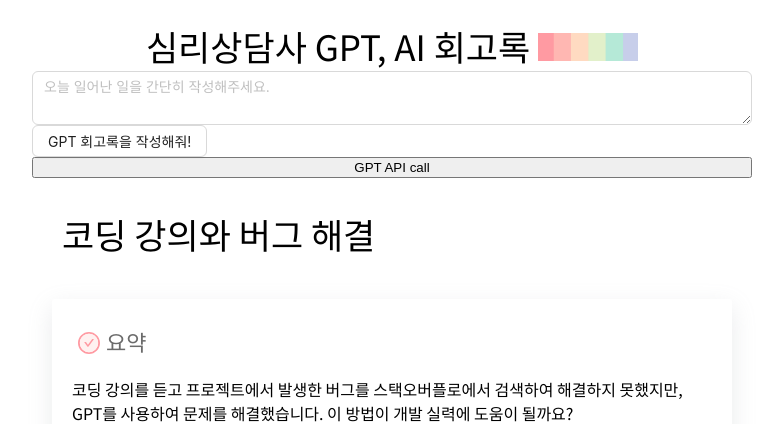
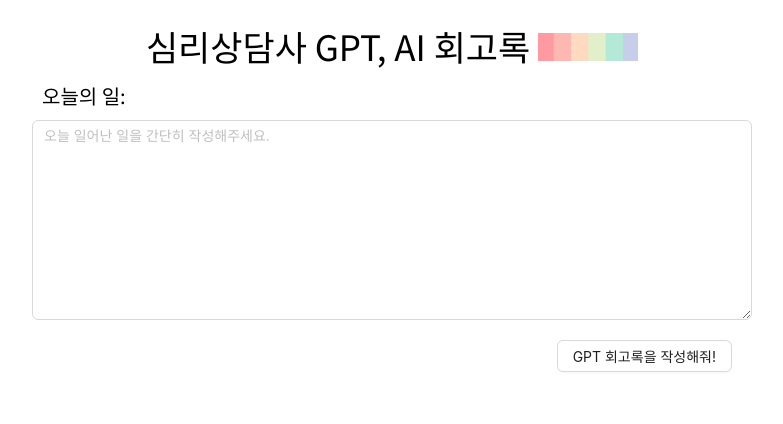
Before and after one commit to gull2365/gpt-diary, a React (Vite) app: page / in a window 1280 px wide. Shown: the top 424 px of the page, without its empty margins (248-1031 px from the left). Built offline with nearby package versions, Linux system fonts and the light colour scheme.

Commit message:
feat: 테스팅 및 코드 정리

```diff
--- a/src/App.jsx
+++ b/src/App.jsx
@@ -4,6 +4,7 @@
 import styled from "styled-components";
 import logo from "./assets/logo.png";
 import { DiaryDisplay } from "./Components/DiaryDisplay";
+import { message } from "antd";
 
 const dummyData = JSON.parse(`
 { "title": "코딩 강의와 버그 해결", "thumbnail": "https://source.unsplash.com/1600x900/?coding", "summary": "코딩 강의를 듣고 프로젝트에서 발생한 버그를 스택오버플로에서 검색하여 해결하지 못했지만, GPT를 사용하여 문제를 해결했습니다. 이 방법이 개발 실력에 도움이 될까요?", "emotional_content": "오늘은 코딩 강의를 들었습니다. 강의를 듣고 나서 프로젝트를 진행하던 중 버그가 많이 발생했습니다. 처음에는 스택오버플로에서 해당 버그에 대해 검색을 해보았지만, 원하는 답을 얻지 못했습니다. 저의 능력으로는 문제를 해결할 수 없다는 생각에 낙담했습니다. 그런데, 교수님께서 GPT를 사용하여 버그를 해결하는 방법을 알려주셨습니다. 이 방법을 사용하여 문제를 해결했고, 프로젝트를 성공적으로 완료했습니다. 하지만, 제 개발 실력에 도움이 됐을까요? 과연 이렇게 해결하는 것이 개발자로서 성장하는 데 도움이 될까요?", "emotional_result": "이번 경험을 통해 저는 자신의 능력에 대한 의문과 불안을 느꼈습니다. 스택오버플로에서 해결책을 찾지 못한 것으로 보아, 제 개발 실력이 부족하다는 생각이 들었습니다. 또한, GPT를 사용하여 문제를 해결했지만, 이 방법이 제 실력을 향상시키는 데에는 도움이 되지 않았을까 하는 의문도 들었습니다.", "analysis": "이번 상황에서는 저의 개발 실력에 대한 의문과 불안이 두드러졌습니다. 개발자로서 성장하기 위해서는 스택오버플로에서의 검색뿐만 아니라 다양한 학습과 경험이 필요합니다. GPT를 사용하여 문제를 해결한 것은 임시적인 해결책이었을 수 있으며, 제 실력 향상에는 한계가 있을 수 있습니다. 따라서, 제 개발 실력을 향상시키기 위해서는 더 많은 학습과 실전 경험이 필요할 것입니다.", "Action_list": [ "스택오버플로에서만 의존하지 말고, 다양한 자료와 학습 자료를 참고하여 개발 실력을 향상시킬 것", "다른 개발자들과의 소통과 협업을 통해 실전 경험을 쌓을 것", "정기적으로 자기 평가를 진행하여 개발 실력을 체크하고 개선할 것" ] }
@@ -12,6 +13,7 @@
 function App() {
   const [data, setData] = useState(dummyData);
   const [isLoading, setIsLoading] = useState(false);
+  const [messageApi, contextHolder] = message.useMessage();
 
   const handleClickAPICall = async (userInput) => {
     try {
@@ -22,12 +24,15 @@
       setData(JSON.parse(message));
     } catch (error) {
       console.log(error);
+      messageApi.open({
+        type: "error",
+        content: error?.message,
+      });
+      return;
     } finally {
       setIsLoading(false);
     }
   };
-
-  console.log(">>data", data);
 
   const handleSubmit = (userInput) => {
     handleClickAPICall(userInput);
@@ -35,11 +40,15 @@
 
   return (
     <AppContainer>
+      {contextHolder}
       <AppTitle>
         심리상담사 GPT, AI 회고록 <img width={"100px"} src={logo} alt="logo" />
       </AppTitle>
-      <DiaryInput isLoading={isLoading} onSubmit={handleSubmit} />
-      <button onClick={handleClickAPICall}>GPT API call</button>
+      <DiaryInput
+        messageApi={messageApi}
+        isLoading={isLoading}
+        onSubmit={handleSubmit}
+      />
       <DiaryDisplay isLoading={isLoading} data={data} />
     </AppContainer>
   );
--- a/src/Components/DiaryInput.jsx
+++ b/src/Components/DiaryInput.jsx
@@ -1,28 +1,55 @@
-import { Input, Button } from "antd";
+import { Input, Button, message } from "antd";
 import { useState } from "react";
 const { TextArea } = Input;
+import { Title } from "./CommonStyles";
+import styled from "styled-components";
 
-export const DiaryInput = ({ isLoading, onSubmit }) => {
+export const DiaryInput = ({ isLoading, onSubmit, messageApi }) => {
   const [userInput, setUserInput] = useState(""); // 사용자 입력값
+  // const [messageApi, contextHolder] = message.useMessage();
 
   const handleUserInput = (e) => {
     setUserInput(e.target.value);
   };
 
   const handleClick = () => {
+    if (!userInput) {
+      messageApi.open({
+        type: "error",
+        content: "일과를 작성해주세요.",
+      });
+      return;
+    }
+    messageApi.open({
+      type: "success",
+      content: "생성 요청 완료!",
+    });
+
     onSubmit(userInput);
+    setUserInput("");
   };
 
   return (
     <div>
+      <Title>오늘의 일:</Title>
       <TextArea
         value={userInput}
         onChange={handleUserInput}
         placeholder="오늘 일어난 일을 간단히 작성해주세요."
+        style={{ height: "200px" }}
       />
-      <Button loading={isLoading} onClick={handleClick}>
-        GPT 회고록을 작성해줘!
-      </Button>
+      <ButtonContainer>
+        <Button loading={isLoading} onClick={handleClick}>
+          GPT 회고록을 작성해줘!
+        </Button>
+      </ButtonContainer>
     </div>
   );
 };
+
+const ButtonContainer = styled.div`
+  margin: 20px;
+  display: flex;
+  flex-flow: row wrap;
+  justify-content: flex-end;
+`;
```
